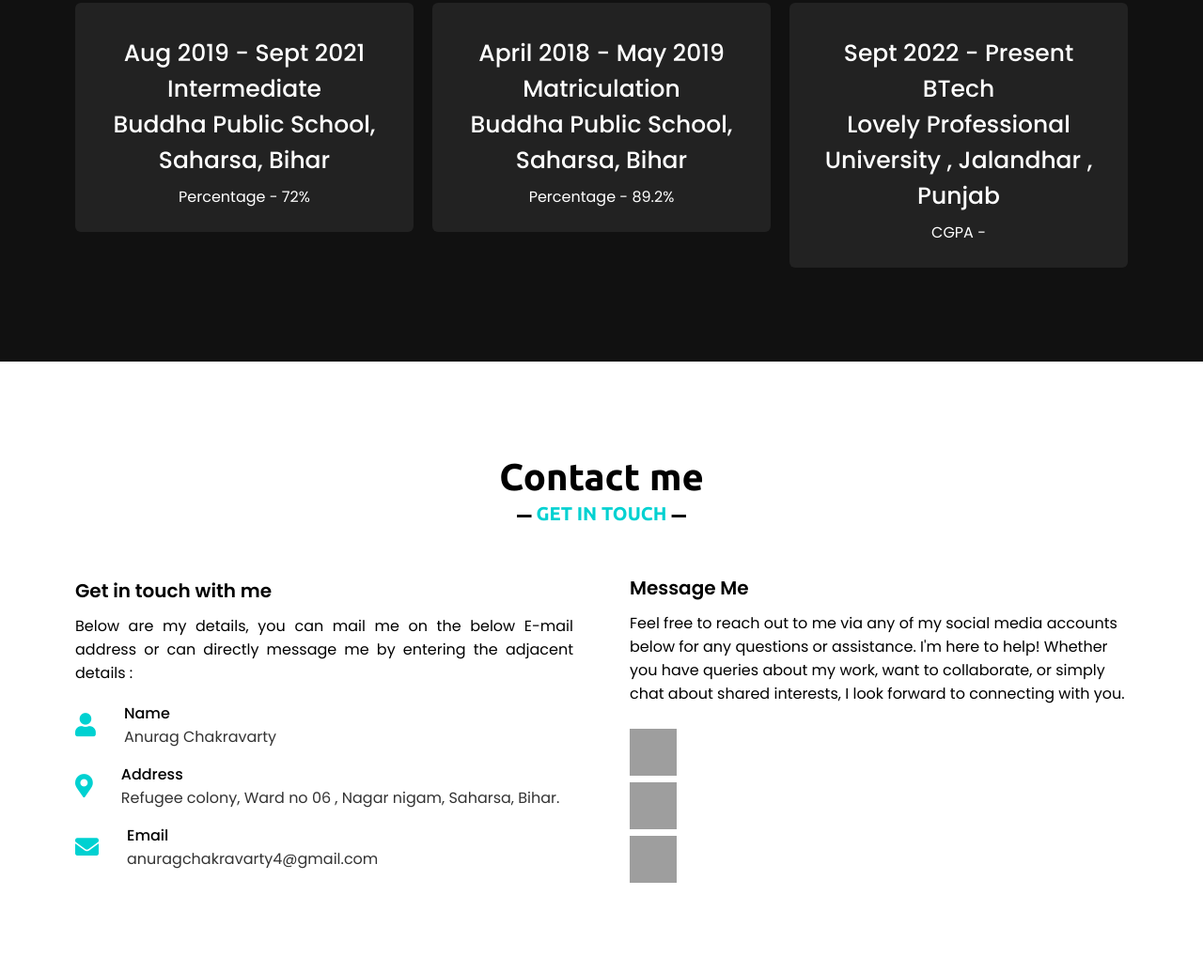
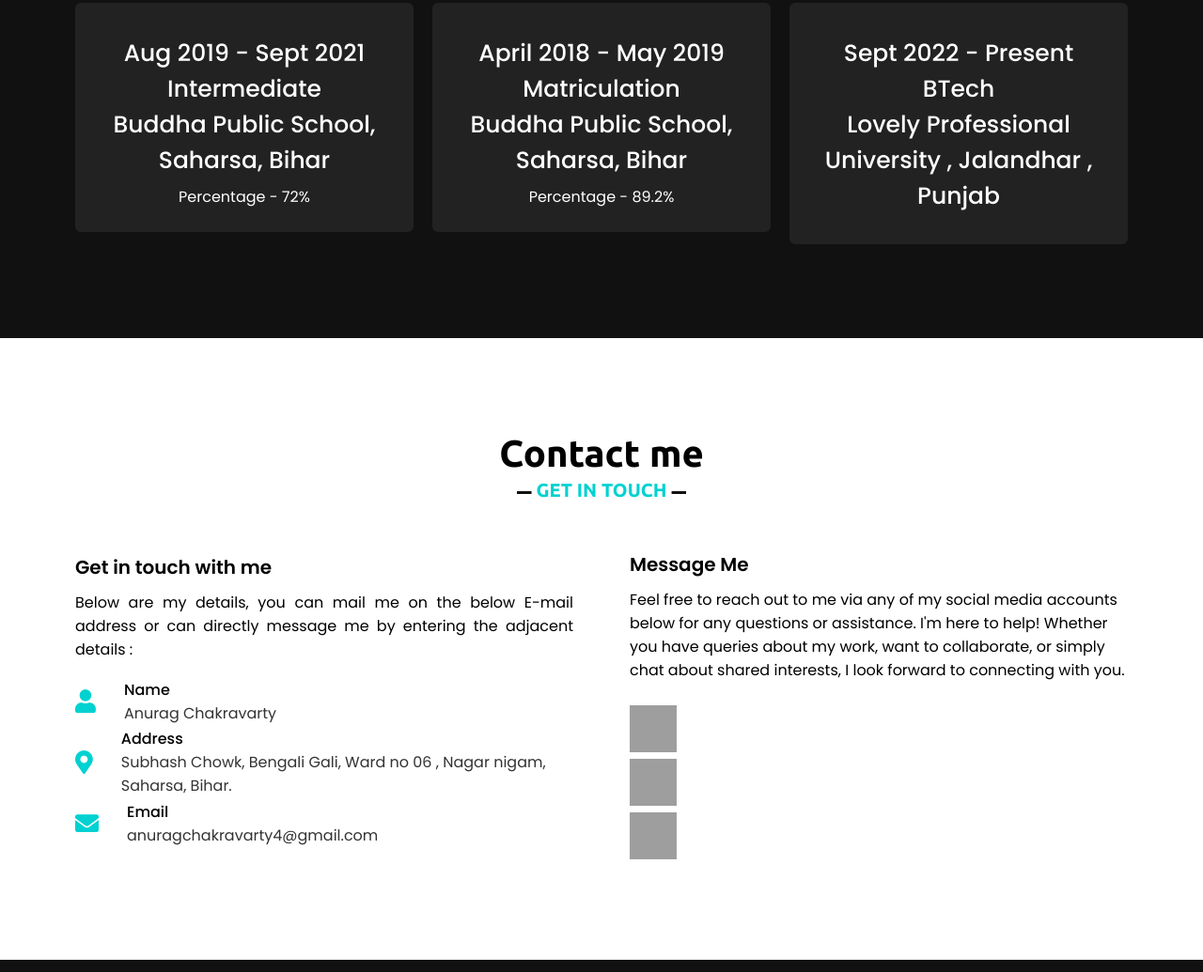
Before and after one commit to anuragchakravarty/anuragchakravarty.github.io, a plain HTML site: page index.html in a window 1280 px wide. Shown: the part 3748-4783 px from the top of the page at 94% size. Drawn offline with nearby package versions, Linux system fonts and the light colour scheme; grey boxes are pictures that could not be loaded.

Commit message:
Update index.html

```diff
--- a/index.html
+++ b/index.html
@@ -201,7 +201,7 @@
 						<div class = "box">
 
 							<div class = "text">Sept 2022 - Present  <br> BTech <br> Lovely Professional University , Jalandhar , Punjab </div>
-							<p>CGPA - </p>
+							<!-- <p>CGPA - </p> -->
 						</div>
 					</div>
 					<div class = "card">
@@ -242,7 +242,7 @@
 								<i class = "fas fa-map-marker-alt"></i>
 								<div class = "info">
 									<div class = "head">Address</div>
-									<div class = "sub-title">Refugee colony, Ward no 06 , Nagar nigam, Saharsa, Bihar.</div>
+									<div class = "sub-title">Subhash Chowk, Bengali Gali, Ward no 06 , Nagar nigam, Saharsa, Bihar.</div>
 								</div>
 							</div>
 							<div class = "row">
@@ -254,29 +254,7 @@
 							</div>
 						</div>
 					</div>
-                    <!--
-					<div class = "column right">
-						<div class = "text">Message Me</div>
-						<form action = "#">
-							<div class = "fields">
-								<div class = "field name">
-									<input type = "text" placeholder = "Name" required>
-								</div>
-								<div class = "field email">
-									<input type = "email" placeholder = "Email" required>
-								</div>
-							</div>
-							<div class = "field">
-								<input type = "text" placeholder = "Subject" required>
-							</div>
-							<div class = "field textarea">
-								<textarea cols = "30" rows = "10" placeholder = "Message.." required></textarea>
-							</div>
-							<div class = "button-area">
-								<button type = "submit">Send message</button>
-							</div>
-						</form>
-					</div> -->
+
                     <div class="column right">
                         <div class="text">Message Me</div>
                         <p>Feel free to reach out to me via any of my social media accounts below for any questions or assistance. I'm here to help! Whether you have queries about my work, want to collaborate, or simply chat about shared interests, I look forward to connecting with you.</p><br>
```
